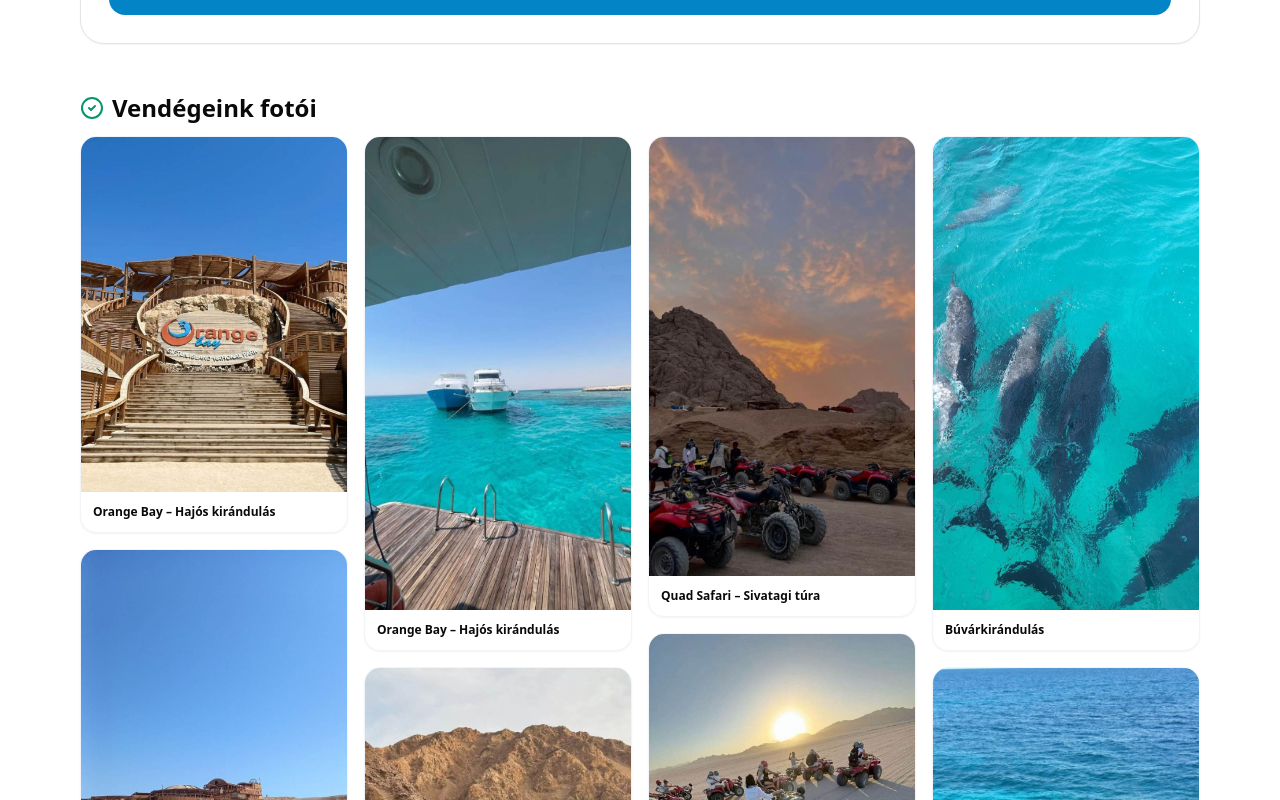
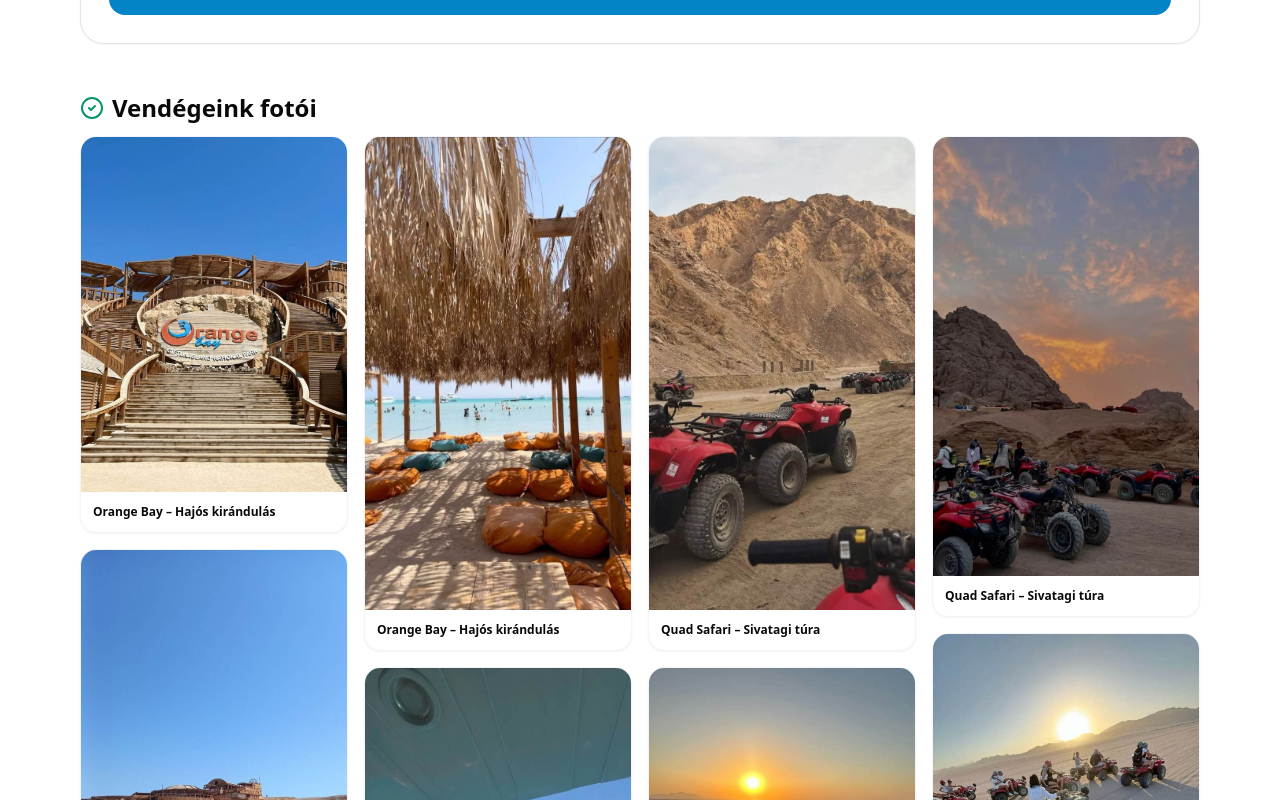
Before and after one commit to moldovansandor1998-ai/hurghada-weboldal2, a React (Vite) app: page /vendegeink-fotoi in a window 1280 px wide. Shown: the part 1420-2220 px from the top of the page. Built offline with nearby package versions, Linux system fonts and the light colour scheme; no server answers; the database is empty.

Commit message:
Remove incorrect diving manual photos

```diff
--- a/src/data/manualGuestPhotos.ts
+++ b/src/data/manualGuestPhotos.ts
@@ -15,9 +15,4 @@ export const manualGuestPhotos: ManualGuestPhoto[] = [
   { id: 'manual-quad-safari-02', program_id: 'quad-safari', program_name: 'Quad Safari – Sivatagi túra', photo_url: '/images/guest-photos/manual/2026-09-28/quad-safari-02.jpg' },
   { id: 'manual-quad-safari-03', program_id: 'quad-safari', program_name: 'Quad Safari – Sivatagi túra', photo_url: '/images/guest-photos/manual/2026-09-28/quad-safari-03.jpg' },
   { id: 'manual-quad-safari-04', program_id: 'quad-safari', program_name: 'Quad Safari – Sivatagi túra', photo_url: '/images/guest-photos/manual/2026-09-28/quad-safari-04.jpg' },
-
-  { id: 'manual-diving-01', program_id: 'buvarkirandulas', program_name: 'Búvárkirándulás', photo_url: '/images/guest-photos/manual/2026-09-28/diving-01.jpg' },
-  { id: 'manual-diving-02', program_id: 'buvarkirandulas', program_name: 'Búvárkirándulás', photo_url: '/images/guest-photos/manual/2026-09-28/diving-02.jpg' },
-  { id: 'manual-diving-03', program_id: 'buvarkirandulas', program_name: 'Búvárkirándulás', photo_url: '/images/guest-photos/manual/2026-09-28/diving-03.jpg' },
-  { id: 'manual-diving-04', program_id: 'buvarkirandulas', program_name: 'Búvárkirándulás', photo_url: '/images/guest-photos/manual/2026-09-28/diving-04.jpg' },
 ];
```
